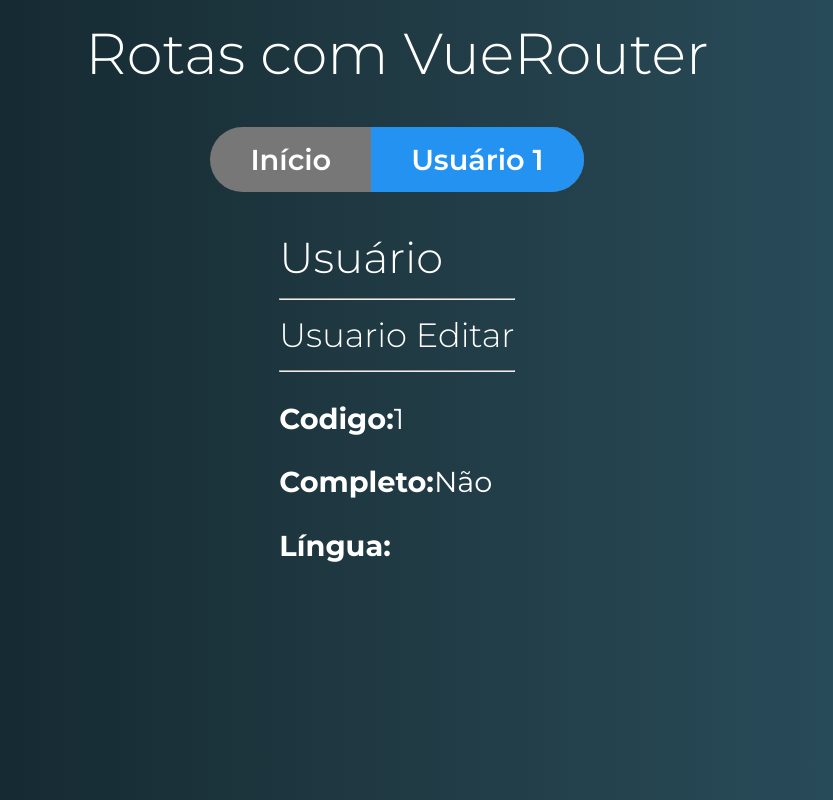
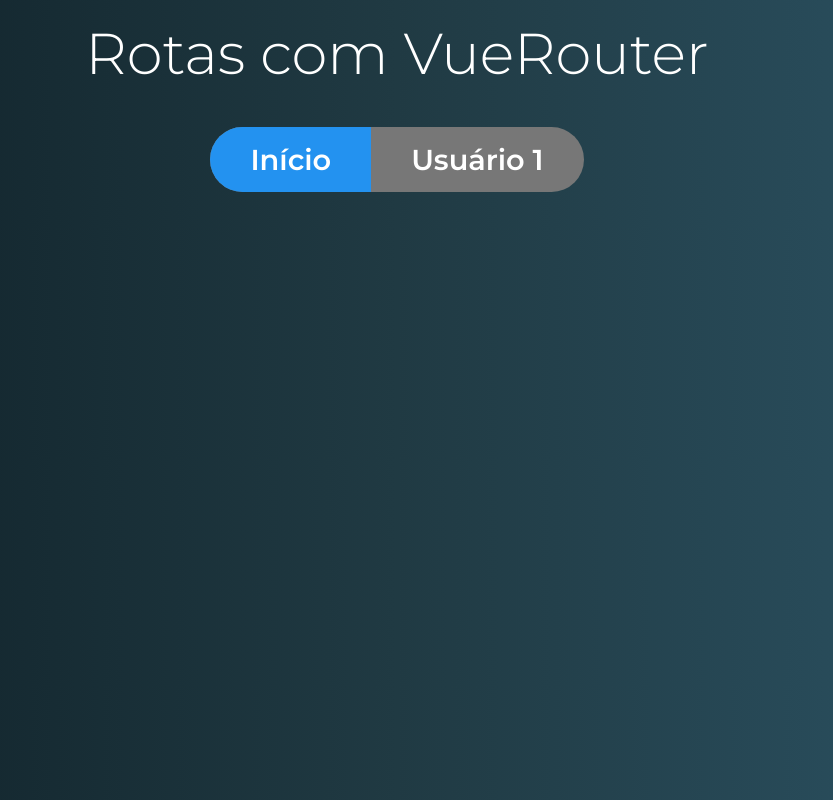
Before and after one commit to isaacwrk/MyVueJSwiki, a Vue app in the folder rotas-exercicios/: page /usuario/1/editar in a window 1280 px wide. Shown: the top 800 px of the page, without its empty margins (243-1076 px from the left). Built offline with nearby package versions, Linux system fonts and the light colour scheme.

Commit message:
routes beforeEach

```diff
--- a/rotas-exercicios/src/components/usuario/UsuarioEditar.vue
+++ b/rotas-exercicios/src/components/usuario/UsuarioEditar.vue
@@ -6,6 +6,8 @@
     <!-- buscando dados query do usuarioDetalhe.vue-->
     <p><strong>Completo:</strong>{{ $route.query.completo ? 'Sim' : 'Não'}}</p>
     <p><strong>Língua:</strong>{{ $route.query.lingua}}</p>
+    <hr>
+    <button primario>Confirmar</button>
     <div id="rodape">
       <h3>Curso Vue</h3>
     </div>
--- a/rotas-exercicios/src/router.js
+++ b/rotas-exercicios/src/router.js
@@ -11,13 +11,13 @@
 Vue.use(Router)
 
 //config object
-export default new Router({
+const router = new Router({
     //Index router = first route to load when the app starts
     /*mode: 'history' disable hash --- mode:hash -enable hash*/
     mode:'history',
     scrollBehavior(to){
         if(to.hash){
-            return {selector:to.hash}
+            return {selector:to}
         }
     },
     routes:[{
@@ -42,3 +42,9 @@
         redirect:'/'
     }]
 })
+
+router.beforeEach((to,from,next)=>{
+    console.log('antes das rotas -> global')
+    next('/usuario')
+})
+export default router
```
